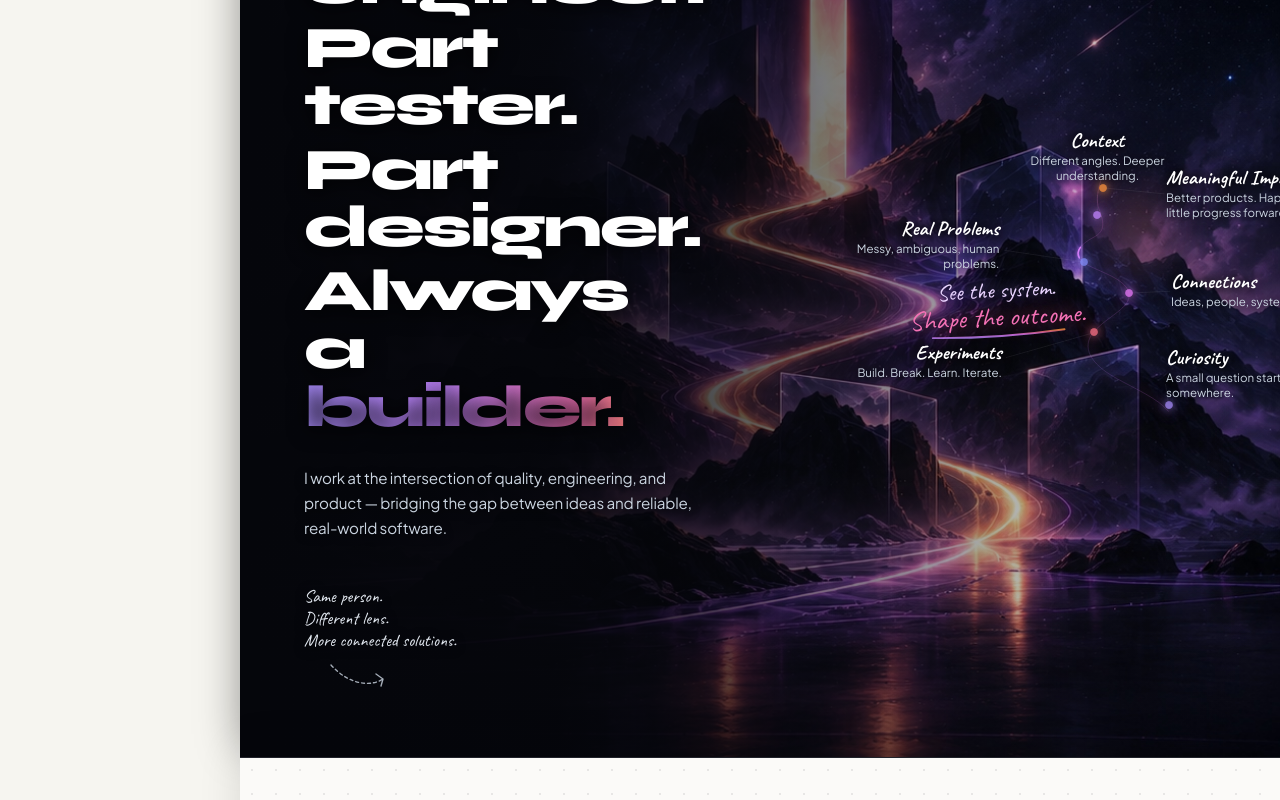
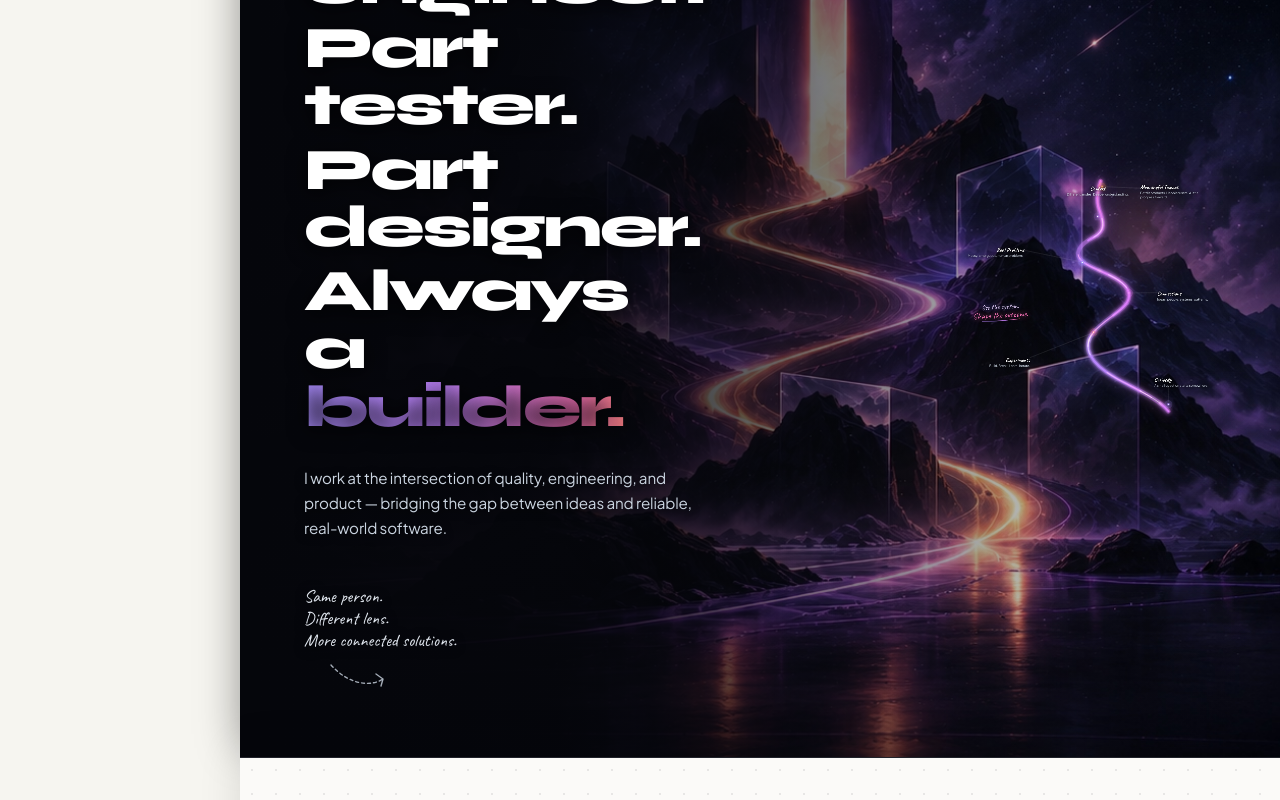
Before and after one commit to deadlinedork812/anti-portfolio, a React (Vite) app: page / in a window 1280 px wide. Shown: the part 1020-1820 px from the top of the page. Built offline with nearby package versions, Linux system fonts and the light colour scheme; a web font is replaced by a local one.

Commit message:
Rebuild About energy stream into multi-layer living river of light and anchor glass panel nodes inside SVG 1736x906 viewBox

```diff
--- a/src/components/AboutSection.jsx
+++ b/src/components/AboutSection.jsx
@@ -4,7 +4,7 @@ import aboutBgAvif from '../assets/about-background.avif';
 import aboutBgWebp from '../assets/about-background.webp';
 import aboutBgPng from '../assets/about-background.png';
 
-// Spatial distribution mapped to proportional 1736 x 906 artwork viewBox coordinates
+// 6 Glass-Panel Conceptual Nodes mapped to proportional 1736 x 906 SVG ViewBox coordinates
 const conceptualNodes = [
   {
     id: 'context',
@@ -12,12 +12,14 @@ const conceptualNodes = [
     subtitle: 'Different angles. Deeper understanding.',
     color: '#c084fc',
     glow: 'rgba(192, 132, 252, 0.85)',
-    dotX: 72.5,   // ~1258px
-    dotY: 18.7,   // ~170px
-    labelX: 72.5, // ~1258px
-    labelY: 6.5,  // ~58px
+    dotX: 1260,
+    dotY: 175,
+    foX: 1140,
+    foY: 45,
+    foWidth: 240,
+    foHeight: 80,
     align: 'center',
-    leaderSvg: 'M 1258 100 L 1258 162'
+    leaderD: 'M 1260 115 L 1260 170'
   },
   {
     id: 'meaningful-impact',
@@ -25,12 +27,14 @@ const conceptualNodes = [
     subtitle: 'Better products. Happier users. A little progress forward.',
     color: '#fb923c',
     glow: 'rgba(251, 146, 60, 0.95)',
-    dotX: 73.7,   // ~1280px
-    dotY: 8.2,    // ~75px
-    labelX: 86.5, // ~1500px
-    labelY: 10.5, // ~95px
+    dotX: 1275,
+    dotY: 70,
+    foX: 1410,
+    foY: 45,
+    foWidth: 250,
+    foHeight: 85,
     align: 'left',
-    leaderSvg: 'M 1495 95 L 1290 75'
+    leaderD: 'M 1410 75 L 1285 70'
   },
   {
     id: 'real-problems',
@@ -38,12 +42,14 @@ const conceptualNodes = [
     subtitle: 'Messy, ambiguous, human problems.',
     color: '#818cf8',
     glow: 'rgba(129, 140, 248, 0.85)',
-    dotX: 69.7,   // ~1210px
-    dotY: 37.3,   // ~338px
-    labelX: 52.5, // ~910px
-    labelY: 30.5, // ~276px
+    dotX: 1205,
+    dotY: 338,
+    foX: 760,
+    foY: 260,
+    foWidth: 240,
+    foHeight: 85,
     align: 'right',
-    leaderSvg: 'M 930 295 L 1200 335'
+    leaderD: 'M 1000 295 L 1195 335'
   },
   {
     id: 'connections',
@@ -51,12 +57,14 @@ const conceptualNodes = [
     subtitle: 'Ideas, people, systems, patterns.',
     color: '#e879f9',
     glow: 'rgba(232, 121, 249, 0.85)',
-    dotX: 78.9,   // ~1370px
-    dotY: 49.2,   // ~446px
-    labelX: 87.5, // ~1520px
-    labelY: 48.0, // ~435px
+    dotX: 1370,
+    dotY: 446,
+    foX: 1470,
+    foY: 415,
+    foWidth: 240,
+    foHeight: 85,
     align: 'left',
-    leaderSvg: 'M 1515 440 L 1380 446'
+    leaderD: 'M 1470 445 L 1380 446'
   },
   {
     id: 'experiments',
@@ -64,12 +72,14 @@ const conceptualNodes = [
     subtitle: 'Build. Break. Learn. Iterate.',
     color: '#fb7185',
     glow: 'rgba(251, 113, 133, 0.85)',
-    dotX: 71.7,   // ~1245px
-    dotY: 64.6,   // ~585px
-    labelX: 53.0, // ~920px
-    labelY: 76.0, // ~688px
+    dotX: 1245,
+    dotY: 585,
+    foX: 780,
+    foY: 650,
+    foWidth: 240,
+    foHeight: 85,
     align: 'right',
-    leaderSvg: 'M 935 675 L 1235 590'
+    leaderD: 'M 1020 675 L 1235 590'
   },
   {
     id: 'curiosity',
@@ -77,12 +87,14 @@ const conceptualNodes = [
     subtitle: 'A small question starts somewhere.',
     color: '#a78bfa',
     glow: 'rgba(167, 139, 250, 0.85)',
-    dotX: 87.0,   // ~1510px
-    dotY: 93.2,   // ~845px
-    labelX: 86.5, // ~1500px
-    labelY: 81.0, // ~733px
+    dotX: 1510,
+    dotY: 840,
+    foX: 1460,
+    foY: 720,
+    foWidth: 240,
+    foHeight: 85,
     align: 'left',
-    leaderSvg: 'M 1500 770 L 1510 835'
+    leaderD: 'M 1510 775 L 1510 830'
   }
 ];
 
@@ -103,10 +115,10 @@ export default function AboutSection() {
       const offsetY = (e.clientY - centerY) / (rect.height / 2);
 
       animationFrameId = requestAnimationFrame(() => {
-        // Subtle micro parallax (max 3px)
+        // Restrained 2px parallax for foreground annotations layer
         setParallaxOffset({
-          x: Math.max(-1, Math.min(1, offsetX)) * 3,
-          y: Math.max(-1, Math.min(1, offsetY)) * 3
+          x: Math.max(-1, Math.min(1, offsetX)) * 2,
+          y: Math.max(-1, Math.min(1, offsetY)) * 2
         });
       });
     };
@@ -143,7 +155,7 @@ export default function AboutSection() {
         />
       </picture>
 
-      {/* Vignette Overlay for High Manifesto Readability */}
+      {/* Dark Vignette Overlay for High Manifesto Contrast */}
       <div className="about-left-vignette" />
 
       {/* Main Layout Grid */}
@@ -193,7 +205,7 @@ export default function AboutSection() {
           </motion.div>
         </div>
 
-        {/* Right Column — Landscape Stage & Annotations */}
+        {/* Right Column — Landscape Stage Overlay System */}
         <div className="about-landscape-stage-col">
           <div
             className="about-interactive-stage"
@@ -201,112 +213,178 @@ export default function AboutSection() {
               transform: `translate3d(${parallaxOffset.x}px, ${parallaxOffset.y}px, 0)`
             }}
           >
-            {/* SVG Overlay: Energy Stream + Leader Lines */}
-            <svg className="about-stream-svg-overlay" viewBox="0 0 1736 906" fill="none">
+            {/* SVG Master ViewBox (1736 x 906) — Responsive Coordinate System */}
+            <svg
+              className="about-master-svg-stage"
+              viewBox="0 0 1736 906"
+              fill="none"
+              preserveAspectRatio="xMidYMid meet"
+            >
               <defs>
-                <filter id="aboutSoftGlow" x="-100%" y="-100%" width="300%" height="300%">
-                  <feGaussianBlur stdDeviation="8" result="blur"/>
+                <filter id="riverAtmosphere" x="-100%" y="-100%" width="300%" height="300%">
+                  <feGaussianBlur stdDeviation="22"/>
+                </filter>
+                <filter id="riverGlow" x="-100%" y="-100%" width="300%" height="300%">
+                  <feGaussianBlur stdDeviation="7" result="blur"/>
                   <feMerge>
                     <feMergeNode in="blur"/>
                     <feMergeNode in="SourceGraphic"/>
                   </feMerge>
                 </filter>
-                <filter id="aboutWideGlow" x="-100%" y="-100%" width="300%" height="300%">
-                  <feGaussianBlur stdDeviation="24"/>
+                <filter id="particleGlow" x="-100%" y="-100%" width="300%" height="300%">
+                  <feGaussianBlur stdDeviation="3"/>
                 </filter>
-                <linearGradient id="aboutEnergyGrad" x1="0" y1="1" x2="1" y2="0">
+
+                <linearGradient id="riverGrad" x1="0" y1="1" x2="1" y2="0">
                   <stop offset="0%" stopColor="#a78bfa"/>
-                  <stop offset="45%" stopColor="#e879f9"/>
-                  <stop offset="78%" stopColor="#fb7185"/>
+                  <stop offset="30%" stopColor="#c084fc"/>
+                  <stop offset="60%" stopColor="#e879f9"/>
+                  <stop offset="85%" stopColor="#fb7185"/>
+                  <stop offset="100%" stopColor="#fb923c"/>
+                </linearGradient>
+
+                <linearGradient id="riverHighlightGrad" x1="0" y1="1" x2="1" y2="0">
+                  <stop offset="0%" stopColor="#ffffff"/>
+                  <stop offset="50%" stopColor="#e879f9"/>
                   <stop offset="100%" stopColor="#fb923c"/>
                 </linearGradient>
               </defs>
 
-              {/* Layer 1: Base Path */}
+              {/* ============================================================ */}
+              {/* LIVING RIVER OF LIGHT — MULTI-LAYER UPWARD LIQUID FLOW      */}
+              {/* ============================================================ */}
+
+              {/* River Layer 1: Base Translucent Bed (Entire river length visible) */}
               <path
-                className="stream-base-path"
                 d="M 1510 865 C 1475 820, 1390 785, 1320 745 C 1235 697, 1200 638, 1245 585 C 1295 526, 1380 500, 1370 446 C 1358 391, 1250 368, 1210 338 C 1170 308, 1195 275, 1245 249 C 1290 226, 1280 192, 1265 151 C 1252 117, 1260 84, 1270 50"
-                stroke="url(#aboutEnergyGrad)"
-                strokeWidth="2.5"
+                stroke="url(#riverGrad)"
+                strokeWidth="12"
                 strokeLinecap="round"
-                opacity="0.22"
+                opacity="0.32"
               />
 
-              {/* Layer 2: Soft Atmosphere Glow */}
+              {/* River Layer 2: Atmospheric Soft Bloom */}
               <path
-                className="stream-glow-path"
                 d="M 1510 865 C 1475 820, 1390 785, 1320 745 C 1235 697, 1200 638, 1245 585 C 1295 526, 1380 500, 1370 446 C 1358 391, 1250 368, 1210 338 C 1170 308, 1195 275, 1245 249 C 1290 226, 1280 192, 1265 151 C 1252 117, 1260 84, 1270 50"
-                stroke="url(#aboutEnergyGrad)"
-                strokeWidth="18"
+                stroke="url(#riverGrad)"
+                strokeWidth="36"
                 strokeLinecap="round"
-                opacity="0.14"
-                filter="url(#aboutWideGlow)"
+                opacity="0.18"
+                filter="url(#riverAtmosphere)"
               />
 
-              {/* Layer 3: Moving Energy Segment */}
+              {/* River Layer 3: Main Luminous Inner Current */}
               <path
-                className="stream-moving-energy"
                 d="M 1510 865 C 1475 820, 1390 785, 1320 745 C 1235 697, 1200 638, 1245 585 C 1295 526, 1380 500, 1370 446 C 1358 391, 1250 368, 1210 338 C 1170 308, 1195 275, 1245 249 C 1290 226, 1280 192, 1265 151 C 1252 117, 1260 84, 1270 50"
-                stroke="url(#aboutEnergyGrad)"
-                strokeWidth="5.5"
+                stroke="url(#riverGrad)"
+                strokeWidth="16"
                 strokeLinecap="round"
-                filter="url(#aboutSoftGlow)"
+                opacity="0.45"
+                filter="url(#riverGlow)"
               />
 
-              {/* Subtle Leader Lines connecting dots to text annotations */}
+              {/* River Layer 4: Primary Upward Flowing Waves (9s duration) */}
+              <path
+                className="river-current-primary"
+                d="M 1510 865 C 1475 820, 1390 785, 1320 745 C 1235 697, 1200 638, 1245 585 C 1295 526, 1380 500, 1370 446 C 1358 391, 1250 368, 1210 338 C 1170 308, 1195 275, 1245 249 C 1290 226, 1280 192, 1265 151 C 1252 117, 1260 84, 1270 50"
+                stroke="url(#riverGrad)"
+                strokeWidth="7"
+                strokeLinecap="round"
+                filter="url(#riverGlow)"
+              />
+
+              {/* River Layer 5: Secondary Faster Liquid Highlights (6.5s duration) */}
+              <path
+                className="river-current-secondary"
+                d="M 1510 865 C 1475 820, 1390 785, 1320 745 C 1235 697, 1200 638, 1245 585 C 1295 526, 1380 500, 1370 446 C 1358 391, 1250 368, 1210 338 C 1170 308, 1195 275, 1245 249 C 1290 226, 1280 192, 1265 151 C 1252 117, 1260 84, 1270 50"
+                stroke="url(#riverHighlightGrad)"
+                strokeWidth="4"
+                strokeLinecap="round"
+                opacity="0.85"
+              />
+
+              {/* River Layer 6: Fast Inner Shimmer Ripples (4.5s duration) */}
+              <path
+                className="river-current-fast"
+                d="M 1510 865 C 1475 820, 1390 785, 1320 745 C 1235 697, 1200 638, 1245 585 C 1295 526, 1380 500, 1370 446 C 1358 391, 1250 368, 1210 338 C 1170 308, 1195 275, 1245 249 C 1290 226, 1280 192, 1265 151 C 1252 117, 1260 84, 1270 50"
+                stroke="#ffffff"
+                strokeWidth="2"
+                strokeLinecap="round"
+                opacity="0.9"
+                filter="url(#riverGlow)"
+              />
+
+              {/* River Layer 7: Upward Floating Energy Sparks (11s duration) */}
+              <path
+                className="river-sparks"
+                d="M 1510 865 C 1475 820, 1390 785, 1320 745 C 1235 697, 1200 638, 1245 585 C 1295 526, 1380 500, 1370 446 C 1358 391, 1250 368, 1210 338 C 1170 308, 1195 275, 1245 249 C 1290 226, 1280 192, 1265 151 C 1252 117, 1260 84, 1270 50"
+                stroke="#ffedd5"
+                strokeWidth="3.5"
+                strokeLinecap="round"
+                opacity="0.95"
+                filter="url(#particleGlow)"
+              />
+
+              {/* ============================================================ */}
+              {/* LEADER LINES CONNECTING GLASS PANELS TO EDITORIAL LABELS      */}
+              {/* ============================================================ */}
               {conceptualNodes.map((node) => (
                 <path
                   key={`leader-${node.id}`}
-                  d={node.leaderSvg}
-                  stroke="rgba(255, 255, 255, 0.22)"
+                  d={node.leaderD}
+                  stroke="rgba(255, 255, 255, 0.28)"
                   strokeWidth="1.2"
                   strokeDasharray="3 3"
                   strokeLinecap="round"
                 />
               ))}
-            </svg>
 
-            {/* Monolith Breathing Aura */}
-            <div className="monolith-glow-aura" />
+              {/* ============================================================ */}
+              {/* GLASS PANEL DOTS & ANCHOR HALOS                               */}
+              {/* ============================================================ */}
+              {conceptualNodes.map((node) => (
+                <g key={`anchor-${node.id}`} transform={`translate(${node.dotX}, ${node.dotY})`}>
+                  <circle r="14" fill={node.glow} opacity="0.25" filter="url(#riverGlow)" />
+                  <circle className="node-dot-pulse" r="5" fill={node.color} />
+                  <circle r="2" fill="#ffffff" />
+                </g>
+              ))}
 
-            {/* Central Message — Positioned in Dedicated Safe Zone (Mid-Left Atmosphere) */}
+              {/* ============================================================ */}
+              {/* CENTRAL MESSAGE — SCALED IN SVG VIEWBOX SAFE ZONE             */}
+              {/* ============================================================ */}
+              <foreignObject x="750" y="460" width="330" height="110">
                 <div className="central-message-safezone">
                   <span className="central-msg-line1">See the system.</span>
                   <span className="central-msg-line2">Shape the outcome.</span>
                   <svg className="central-msg-underline" width="140" height="10" viewBox="0 0 140 10" fill="none">
-                <path d="M 4 5 Q 70 9 136 3" stroke="url(#aboutEnergyGrad)" strokeWidth="1.8" strokeLinecap="round" opacity="0.8" />
+                    <path d="M 4 5 Q 70 9 136 3" stroke="url(#riverGrad)" strokeWidth="1.8" strokeLinecap="round" opacity="0.85" />
                   </svg>
                 </div>
+              </foreignObject>
 
-            {/* Node Dots & Distributed Editorial Text Annotations */}
-            <div className="conceptual-nodes-overlay">
+              {/* ============================================================ */}
+              {/* GLASS PANEL ANNOTATION LABELS — SCALED IN SVG VIEWBOX        */}
+              {/* ============================================================ */}
               {conceptualNodes.map((node) => (
-                <React.Fragment key={node.id}>
-                  {/* Glowing Node Dot on Artwork */}
-                  <div
-                    className={`about-concept-dot node-dot-${node.id}`}
-                    style={{ left: `${node.dotX}%`, top: `${node.dotY}%` }}
+                <foreignObject
+                  key={`fo-${node.id}`}
+                  x={node.foX}
+                  y={node.foY}
+                  width={node.foWidth}
+                  height={node.foHeight}
                 >
-                    <div
-                      className="about-dot-core"
-                      style={{
-                        backgroundColor: node.color,
-                        boxShadow: `0 0 10px ${node.glow}, 0 0 20px ${node.glow}`
-                      }}
-                    />
-                  </div>
-
-                  {/* Non-overlapping Text Label Annotation */}
-                  <div
-                    className={`about-concept-label label-align-${node.align}`}
-                    style={{ left: `${node.labelX}%`, top: `${node.labelY}%` }}
-                  >
+                  <div className={`about-node-card align-${node.align}`}>
                     <span className="about-node-title">{node.title}</span>
                     <span className="about-node-subtitle">{node.subtitle}</span>
                   </div>
-                </React.Fragment>
+                </foreignObject>
               ))}
-            </div>
+
+            </svg>
+
+            {/* Monolith Light Breathing Aura */}
+            <div className="monolith-glow-aura" />
 
           </div>
         </div>
@@ -314,7 +392,7 @@ export default function AboutSection() {
       </div>
 
       <style>{`
-        /* 1. Environment & Container */
+        /* Container & Canvas Environment */
         .about-canvas-container {
           position: relative;
           min-height: 100vh;
@@ -352,7 +430,7 @@ export default function AboutSection() {
           pointer-events: none;
         }
 
-        /* Layout Grid */
+        /* Canvas Layout Grid */
         .about-canvas-layout {
           position: relative;
           z-index: 10;
@@ -447,31 +525,69 @@ export default function AboutSection() {
           position: relative;
           width: 100%;
           aspect-ratio: 1736 / 906;
-          max-height: 820px;
+          max-height: 850px;
           transition: transform 0.25s ease-out;
           will-change: transform;
         }
 
-        .about-stream-svg-overlay {
+        /* SVG Master Stage */
+        .about-master-svg-stage {
           position: absolute;
           inset: 0;
           width: 100%;
           height: 100%;
+          z-index: 15;
           pointer-events: none;
-          z-index: 15;
         }
 
-        .stream-moving-energy {
-          stroke-dasharray: 40 1060;
+        /* ============================================================ */
+        /* RIVER ANIMATIONS — LIQUID LIGHT FLOWING UPWARD               */
+        /* ============================================================ */
+        .river-current-primary {
+          stroke-dasharray: 320 80;
           stroke-dashoffset: 0;
-          animation: energyFlowUpward 9s linear infinite;
+          animation: riverFlow1 9s linear infinite;
         }
 
-        @keyframes energyFlowUpward {
-          0% { stroke-dashoffset: 0; }
-          100% { stroke-dashoffset: -1100; }
+        .river-current-secondary {
+          stroke-dasharray: 180 120;
+          stroke-dashoffset: 0;
+          animation: riverFlow2 6.5s linear infinite;
         }
 
+        .river-current-fast {
+          stroke-dasharray: 80 220;
+          stroke-dashoffset: 0;
+          animation: riverFlow3 4.5s linear infinite;
+        }
+
+        .river-sparks {
+          stroke-dasharray: 10 350;
+          stroke-dashoffset: 0;
+          animation: riverFlow4 11s linear infinite;
+        }
+
+        @keyframes riverFlow1 {
+          0% { stroke-dashoffset: 0; }
+          100% { stroke-dashoffset: -1200; }
+        }
+
+        @keyframes riverFlow2 {
+          0% { stroke-dashoffset: 0; }
+          100% { stroke-dashoffset: -1200; }
+        }
+
+        @keyframes riverFlow3 {
+          0% { stroke-dashoffset: 0; }
+          100% { stroke-dashoffset: -1200; }
+        }
+
+        @keyframes riverFlow4 {
+          0% { stroke-dashoffset: 0; }
+          100% { stroke-dashoffset: -1200; }
+        }
+
+        /* Monolith Light Breathing Glow */
         .monolith-glow-aura {
           position: absolute;
           top: 3.5%;
@@ -491,24 +607,32 @@ export default function AboutSection() {
           100% { opacity: 0.85; transform: scale(1.12); }
         }
 
-        /* Central Message — Dedicated Safe Zone Position (Mid-Left Negative Space) */
+        /* Node Dot Pulsing */
+        .node-dot-pulse {
+          animation: dotPulse 3.5s ease-in-out infinite alternate;
+        }
+
+        @keyframes dotPulse {
+          0% { transform: scale(0.85); opacity: 0.8; }
+          100% { transform: scale(1.35); opacity: 1; }
+        }
+
+        /* Central Message Styling inside ForeignObject */
         .central-message-safezone {
-          position: absolute;
-          top: 55.5%;
-          left: 52.0%;
-          transform: translate(-50%, -50%) rotate(-3deg);
           display: flex;
           flex-direction: column;
           align-items: center;
-          z-index: 22;
-          pointer-events: none;
+          justify-content: center;
+          width: 100%;
+          height: 100%;
+          transform: rotate(-3deg);
           user-select: none;
-          padding: 0.8rem 1.2rem;
+          pointer-events: auto;
         }
 
         .central-msg-line1 {
           font-family: var(--font-handwriting);
-          font-size: clamp(1.4rem, 1.8vw, 2.0rem);
+          font-size: 1.6rem;
           color: #e9d5ff;
           line-height: 1.0;
           text-shadow: 0 0 16px rgba(167, 139, 250, 0.75), 0 2px 10px rgba(0, 0, 0, 0.95);
@@ -516,7 +640,7 @@ export default function AboutSection() {
 
         .central-msg-line2 {
           font-family: var(--font-handwriting);
-          font-size: clamp(1.6rem, 2.1vw, 2.3rem);
+          font-size: 1.85rem;
           color: #f472b6;
           line-height: 1.05;
           margin-top: 0.1rem;
@@ -527,57 +651,27 @@ export default function AboutSection() {
           margin-top: -2px;
         }
 
-        /* Node Dots & Text Annotations Overlay */
-        .conceptual-nodes-overlay {
-          position: absolute;
-          inset: 0;
-          pointer-events: none;
-          z-index: 25;
-        }
-
-        .about-concept-dot {
-          position: absolute;
-          transform: translate(-50%, -50%);
-          z-index: 26;
+        /* Glass Panel Annotation Cards inside ForeignObject */
+        .about-node-card {
+          display: flex;
+          flex-direction: column;
+          width: 100%;
+          height: 100%;
+          justify-content: center;
           pointer-events: auto;
         }
 
-        .about-dot-core {
-          width: 9px;
-          height: 9px;
-          border-radius: 50%;
-          animation: dotPulse 3.5s ease-in-out infinite alternate;
-        }
-
-        @keyframes dotPulse {
-          0% { transform: scale(0.85); opacity: 0.8; }
-          100% { transform: scale(1.35); opacity: 1; }
-        }
-
-        .about-concept-label {
-          position: absolute;
-          transform: translate(0, -50%);
-          display: flex;
-          flex-direction: column;
-          width: max-content;
-          max-width: 190px;
-          pointer-events: auto;
-          z-index: 26;
-        }
-
-        .label-align-left {
+        .align-left {
           align-items: flex-start;
           text-align: left;
         }
 
-        .label-align-right {
-          transform: translate(-100%, -50%);
+        .align-right {
           align-items: flex-end;
           text-align: right;
         }
 
-        .label-align-center {
-          transform: translate(-50%, -100%);
+        .align-center {
           align-items: center;
           text-align: center;
         }
@@ -630,17 +724,20 @@ export default function AboutSection() {
           .manifesto-subcopy {
             font-size: 0.95rem;
           }
-          .central-msg-line1 { font-size: 1.2rem; }
-          .central-msg-line2 { font-size: 1.4rem; }
+          .central-msg-line1 { font-size: 1.25rem; }
+          .central-msg-line2 { font-size: 1.45rem; }
           .about-node-title { font-size: 1.05rem !important; }
           .about-node-subtitle { font-size: 0.65rem !important; }
         }
 
         /* Prefers Reduced Motion Compliance */
         @media (prefers-reduced-motion: reduce) {
-          .stream-moving-energy,
+          .river-current-primary,
+          .river-current-secondary,
+          .river-current-fast,
+          .river-sparks,
           .monolith-glow-aura,
-          .about-dot-core {
+          .node-dot-pulse {
             animation: none !important;
           }
           .about-interactive-stage {
```
Lines whose indentation alone changed are shown as unchanged.
